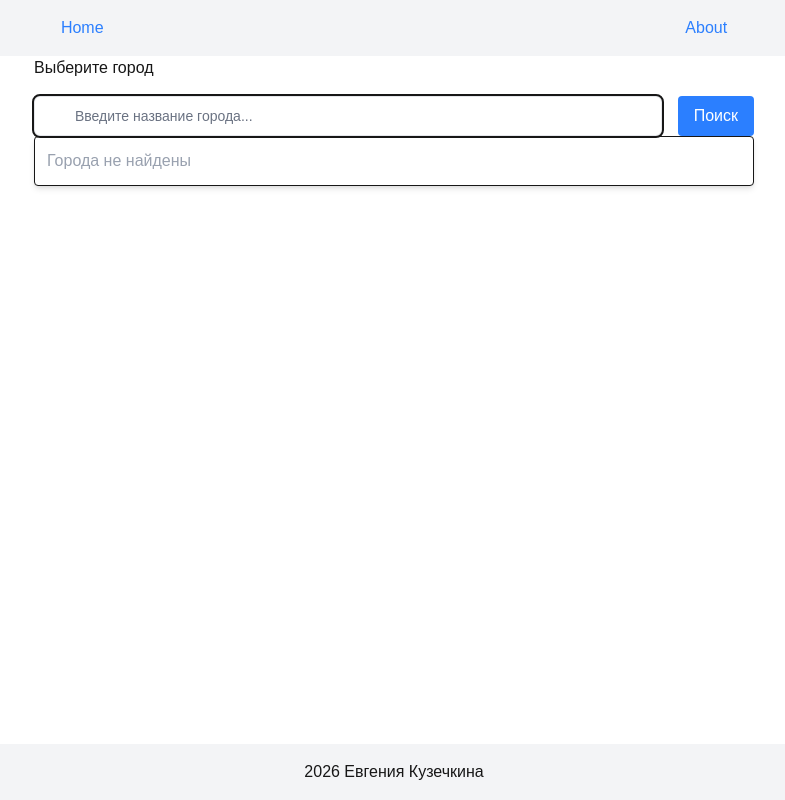
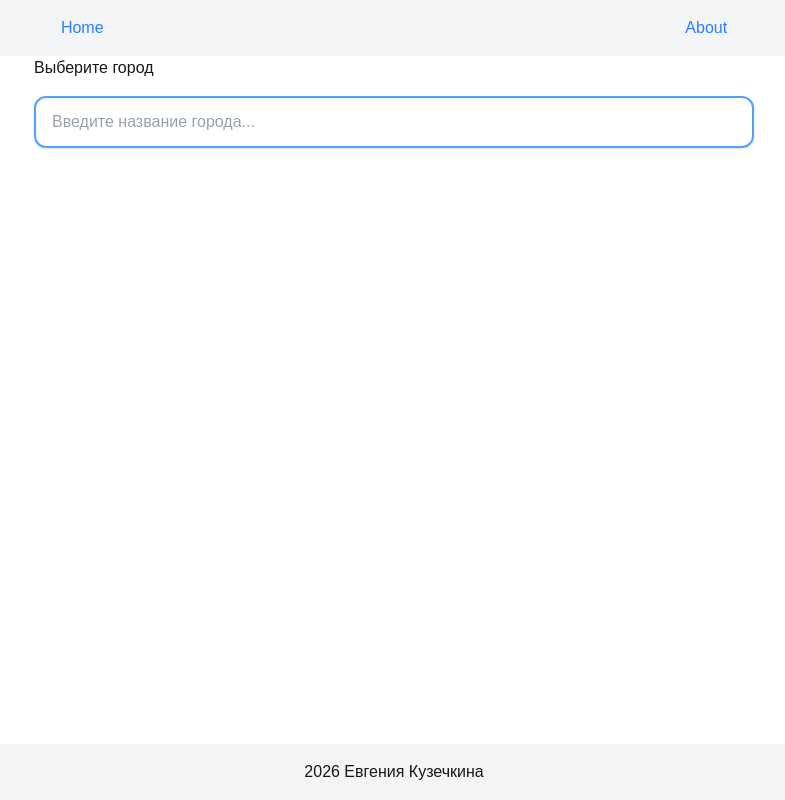
Before and after one commit to Orhla/Next.JS_Studying, a Next.js app: page /set-city in a window 1280 px wide. Shown: the whole page, without its empty margins (246-1031 px from the left). Built offline with nearby package versions, Linux system fonts and the light colour scheme.

Commit message:
вайб кодинг (1)

```diff
--- a/src/components/weather/CitySearch.tsx
+++ b/src/components/weather/CitySearch.tsx
@@ -1,7 +1,7 @@
 "use client"
 
 import { City } from "@/lib/types";
-import { useState } from "react";
+import { useState, useEffect } from "react";
 import { setCity } from "@/app/actions/actions";
 import { useRouter } from "next/navigation"
 import { fetchCitySearch } from "@/lib/geocoding-api";
@@ -13,66 +13,65 @@ export default function CitySearch() {
     const [query, setQuery] = useState<string>('');
     const [results, setResults] = useState<City[]>([])
 
-    async function handleSearch() {
-        if (!query.trim()) return
+    const router = useRouter()
+
+    useEffect(() => {
+        if (query.trim().length < 3) {
+            setResults([])
+            setError(null)
+            return
+        }
+        const timer = setTimeout(async () => {
             setLoading(true)
             setError(null)
             try {
-            const data = await fetchCitySearch(query);
-            console.log(data);
-            setResults(data);
+                const data = await fetchCitySearch(query)
+                setResults(data)
             } catch (e) {
                 setError(e instanceof Error ? e.message : "Что-то пошло не так")
             } finally {
-            setLoading(false);
+                setLoading(false)
             }
+        }, 350)
+        return () => clearTimeout(timer)
+    }, [query])
+
+    async function handleSelect(city: City) {
+        await setCity(city)
+        setQuery('')
+        setResults([])
+        router.push("/")
     }
 
-    const router = useRouter()
+    const showDropdown = query.trim().length >= 3
 
-    async function handleSelect(city: City) {
-        await setCity(city);
-        router.push("/");
-    }
-
-    // if (loading) {
-    //     return <div>Загрузка...</div>
-    // }
-
-    // if (error) {
-    //     return <div>Произошла ошибка: {error}</div>
-    // }
-    console.log("loading", loading);
     return (
-    <div className="relative flex-column flex-1 shrink-0 gap-4">
-        <p>{loading && "Загрузка..."}</p>
-        <p>{error && `Ошибка ${error}`}</p>
-        <div className="flex flex-1 shrink-0 gap-4">
+        <div className="relative">
             <input
-                className="peer block w-full rounded-md border border-gray-200 py-[9px] pl-10 text-sm outline-2 placeholder:text-gray-500"
+                className="block w-full rounded-xl border-2 border-blue-400 py-3 px-4 text-base shadow-sm placeholder:text-gray-400 focus:outline-none focus:border-blue-600 focus:ring-2 focus:ring-blue-200 transition-colors"
                 placeholder="Введите название города..."
+                value={query}
                 onChange={(e) => setQuery(e.target.value)}
-                onKeyDown={e => { if (e.key === "Enter") handleSearch() }}
             />
-            <button className="self-start px-4 py-2 bg-blue-500 text-white rounded hover:bg-blue-600 transition"
-                    onClick={handleSearch}>Поиск</button>
-        </div>
-      <ul className="border rounded divide-y bg-white shadow-md">
-        {results.length > 0 ? (
-          results.map((city) => (
+            {showDropdown && (
+                <ul className="absolute z-10 mt-1 w-full border rounded-md bg-white shadow-lg divide-y max-h-64 overflow-y-auto">
+                    {loading && <li className="p-3 text-sm text-gray-400">Поиск...</li>}
+                    {error && <li className="p-3 text-sm text-red-500">{error}</li>}
+                    {!loading && !error && results.length === 0 && (
+                        <li className="p-3 text-sm text-gray-400">Города не найдены</li>
+                    )}
+                    {results.map((city) => (
                         <li
                             key={city.id}
-              className="p-3 hover:bg-gray-50 cursor-pointer text-black"
+                            className="p-3 hover:bg-gray-50 cursor-pointer"
                             onClick={() => handleSelect(city)}
                         >
-              <span className="font-medium">{city.name}</span>
+                            <span className="font-medium text-sm">{city.name}</span>
                             <p className="text-xs text-gray-500">{city.country}</p>
                         </li>
-          ))
-        ) : (
-          !loading && <li className="p-3 text-gray-400">Города не найдены</li>
+                    ))}
+                </ul>
             )}
-      </ul>
         </div>
-  );
+    )
 }
```
Lines whose indentation alone changed are shown as unchanged.
